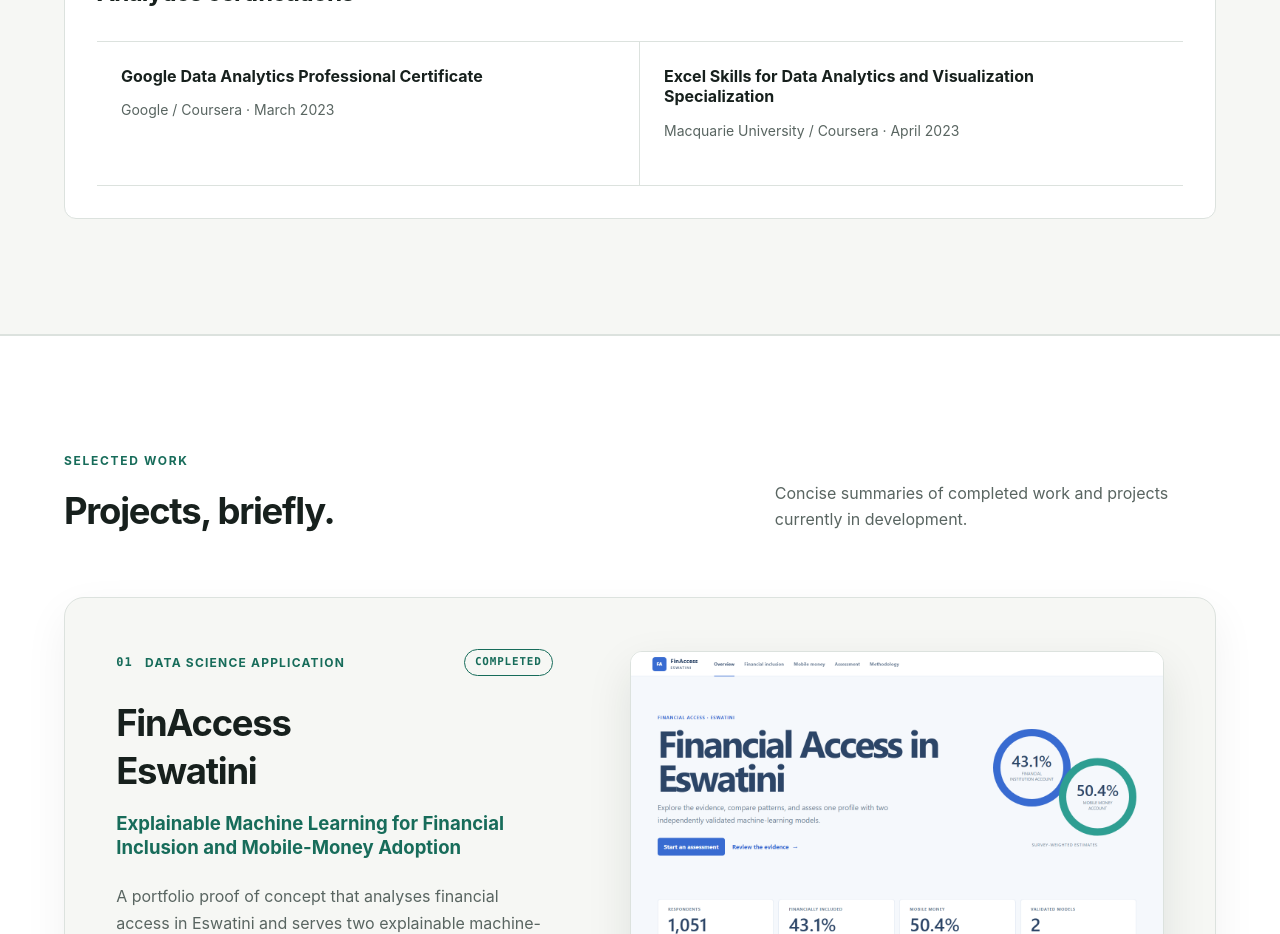
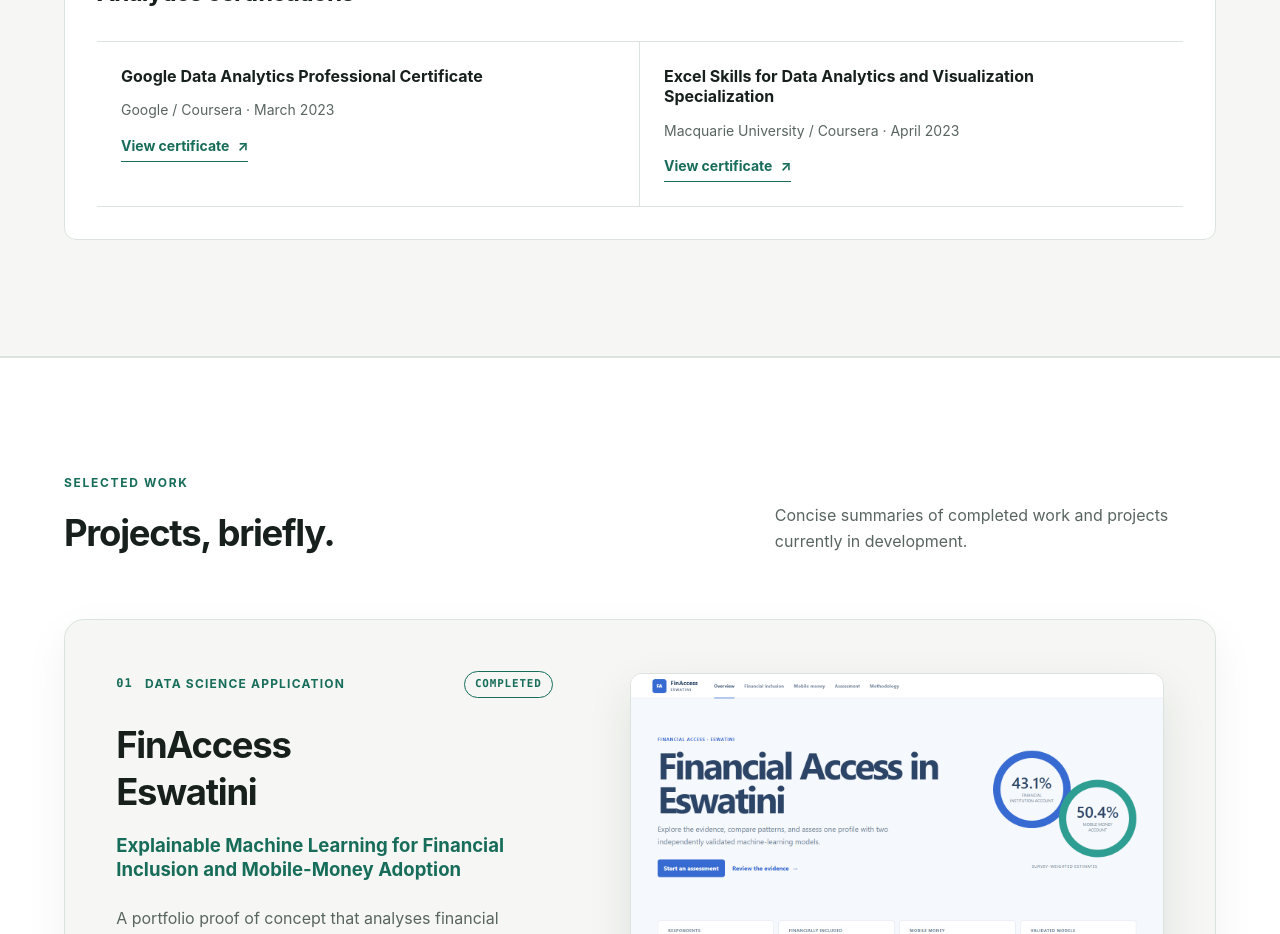
Before and after one commit to thandofana/thandofana.github.io, a React (Vite) app: page / in a window 1280 px wide. Shown: the part 2060-2994 px from the top of the page. Built offline with nearby package versions, Linux system fonts and the light colour scheme.

Commit message:
Add certificate PDFs to portfolio

```diff
--- a/src/components/BackgroundSection.jsx
+++ b/src/components/BackgroundSection.jsx
@@ -47,6 +47,15 @@
                     {certification.issuer} ·{' '}
                     <time dateTime={certification.dateTime}>{certification.date}</time>
                   </span>
+                  <a
+                    className="credential-list__link"
+                    href={certification.certificateUrl}
+                    target="_blank"
+                    rel="noreferrer"
+                    aria-label={`View the ${certification.name} certificate PDF in a new tab`}
+                  >
+                    View certificate <span aria-hidden="true">↗</span>
+                  </a>
                 </li>
               ))}
             </ul>
--- a/src/data/background.js
+++ b/src/data/background.js
@@ -17,11 +17,13 @@
     issuer: 'Google / Coursera',
     date: 'March 2023',
     dateTime: '2023-03',
+    certificateUrl: '/certificates/google-data-analytics.pdf',
   },
   {
     name: 'Excel Skills for Data Analytics and Visualization Specialization',
     issuer: 'Macquarie University / Coursera',
     date: 'April 2023',
     dateTime: '2023-04',
+    certificateUrl: '/certificates/excel-data-analysis.pdf',
   },
 ]
--- a/src/styles/global.css
+++ b/src/styles/global.css
@@ -487,6 +487,35 @@
 .credential-list span {
   color: var(--color-text-muted);
   font-size: var(--text-sm);
+}
+
+.credential-list .credential-list__link {
+  display: inline-flex;
+  align-items: center;
+  justify-self: start;
+  gap: var(--space-2);
+  margin-top: auto;
+  padding-bottom: var(--space-1);
+  border-bottom: 1px solid var(--color-accent);
+  color: var(--color-accent);
+  font-size: var(--text-sm);
+  font-weight: 750;
+  text-decoration: none;
+}
+
+.credential-list__link:hover {
+  color: var(--color-accent-strong);
+  border-bottom-color: var(--color-accent-strong);
+}
+
+.credential-list .credential-list__link span {
+  color: inherit;
+  font-size: inherit;
+  transition: transform 180ms ease;
+}
+
+.credential-list__link:hover span {
+  transform: translate(0.12rem, -0.12rem);
 }
 
 .projects {
```
Also changed, not shown: scripts/qa-render.mjs (+8 -0 lines), 2 other files (tests, documents, lock files or other folders).
